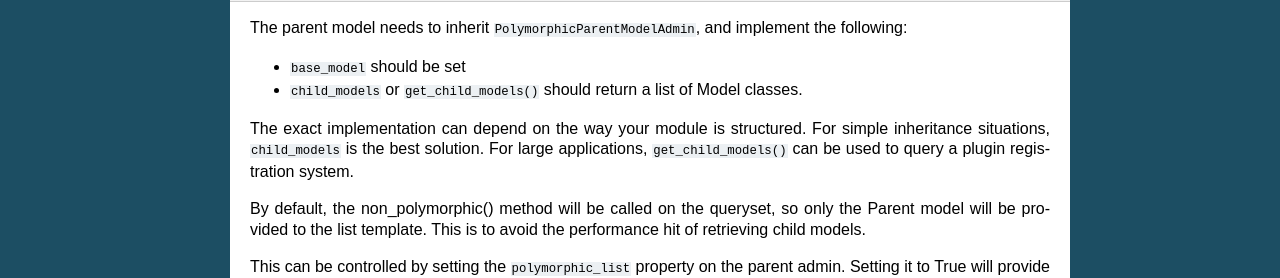
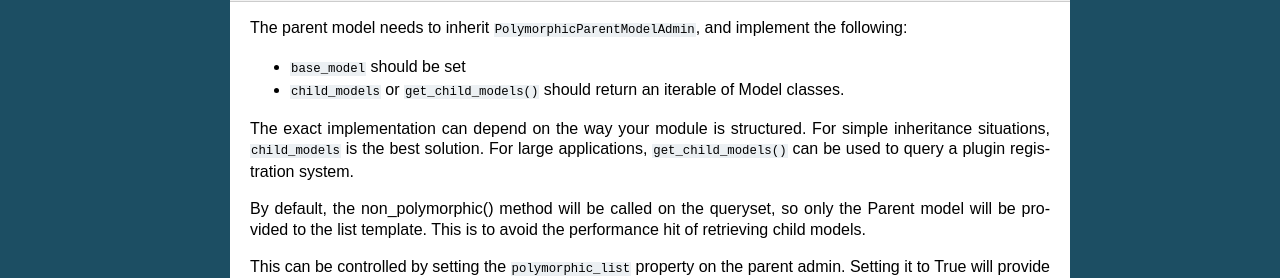
Before and after one commit to jazzband/django-polymorphic, a Sphinx documentation site: the page built from docs/admin.rst, in a window 1280 px wide. Shown: the part 402-680 px from the top of the page. Built offline with Sphinx 7.4.7, drawn with Linux system fonts in a browser that asks for light colours.

Commit message:
list -> iterable in the docs.

```diff
--- a/docs/admin.rst
+++ b/docs/admin.rst
@@ -21,7 +21,7 @@
 The parent model needs to inherit ``PolymorphicParentModelAdmin``, and implement the following:
 
 * ``base_model`` should be set
-* ``child_models`` or ``get_child_models()`` should return a list
+* ``child_models`` or ``get_child_models()`` should return an iterable
   of Model classes.
 
 The exact implementation can depend on the way your module is structured.
```
